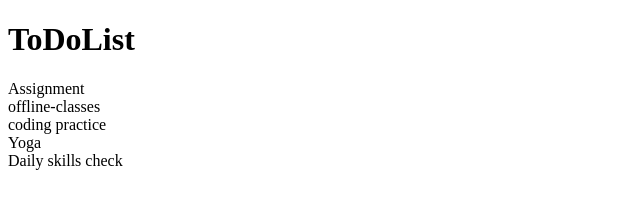
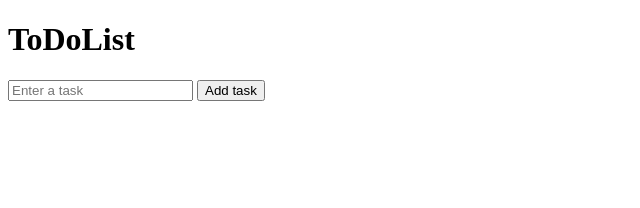
Before and after one commit to sakshiganyarpawar/ToDoApp, a plain HTML site: page index.html in a window 1280 px wide. Shown: the whole page, without its empty margins (0-640 px from the left). Drawn offline with Linux system fonts and the light colour scheme.

Commit message:
basic_code

```diff
--- a/index.html
+++ b/index.html
@@ -1,30 +1,20 @@
 <!DOCTYPE html>
 <html lang="en">
-<head>
-    <meta charset="UTF-8">
-    <meta name="viewport" content="width=device-width, initial-scale=1.0">
+  <head>
+    <meta charset="UTF-8" />
+    <meta name="viewport" content="width=device-width, initial-scale=1.0" />
     <title>TODo App</title>
-    <style>
-
-    </style>
-</head>
-<body>
-   <h1>ToDoList</h1>
-   <div id="tasks-container"></div>
-   <script>
-    const tasks=["Assignment","offline-classes","coding practice","Yoga","Daily skills check"];
-    function loadTasks(){
-        const tasksContainer=document.getElementById('tasks-container');
-        tasksContainer.innerHTML='' ;
-        for(const task of tasks){
-            tasksContainer.innerHTML +=`
-           <div class="todo-item">
-            ${task}
-            </div>
-   `;
-        }
-    }
-    loadTasks();
-   </script>
-</body>
+    <link rel="stylesheet" href="style.css">
+  </head>
+  <body>
+    <div class="parent">
+    <h1 class="heading">ToDoList</h1>
+    <div id="tasks-container" class="tasks-container"></div>
+    <div class="input-container">
+    <input type="text" id="input" placeholder="Enter a task"class="input-task">
+    <button onclick="addTask()" class="add-btn">Add task</button>
+  </div>
+</div>
+<script src="logic.js"></script>
+  </body>
 </html>
```
